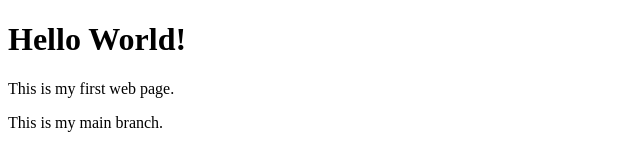
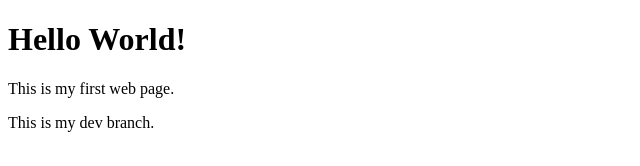
Before and after one commit to jatinsharma0312/CI-CD2, a plain HTML site: page index.html in a window 1280 px wide. Shown: the full height of the page, 0-640 px from the left. Drawn offline with Linux system fonts and the light colour scheme.

Commit message:
Update index.html

```diff
--- a/index.html
+++ b/index.html
@@ -6,6 +6,6 @@
 <body>
     <h1>Hello World!</h1>
     <p>This is my first web page.</p>
-  <p>This is my main branch.</p>
+  <p>This is my dev branch.</p>
 </body>
 </html>
```
